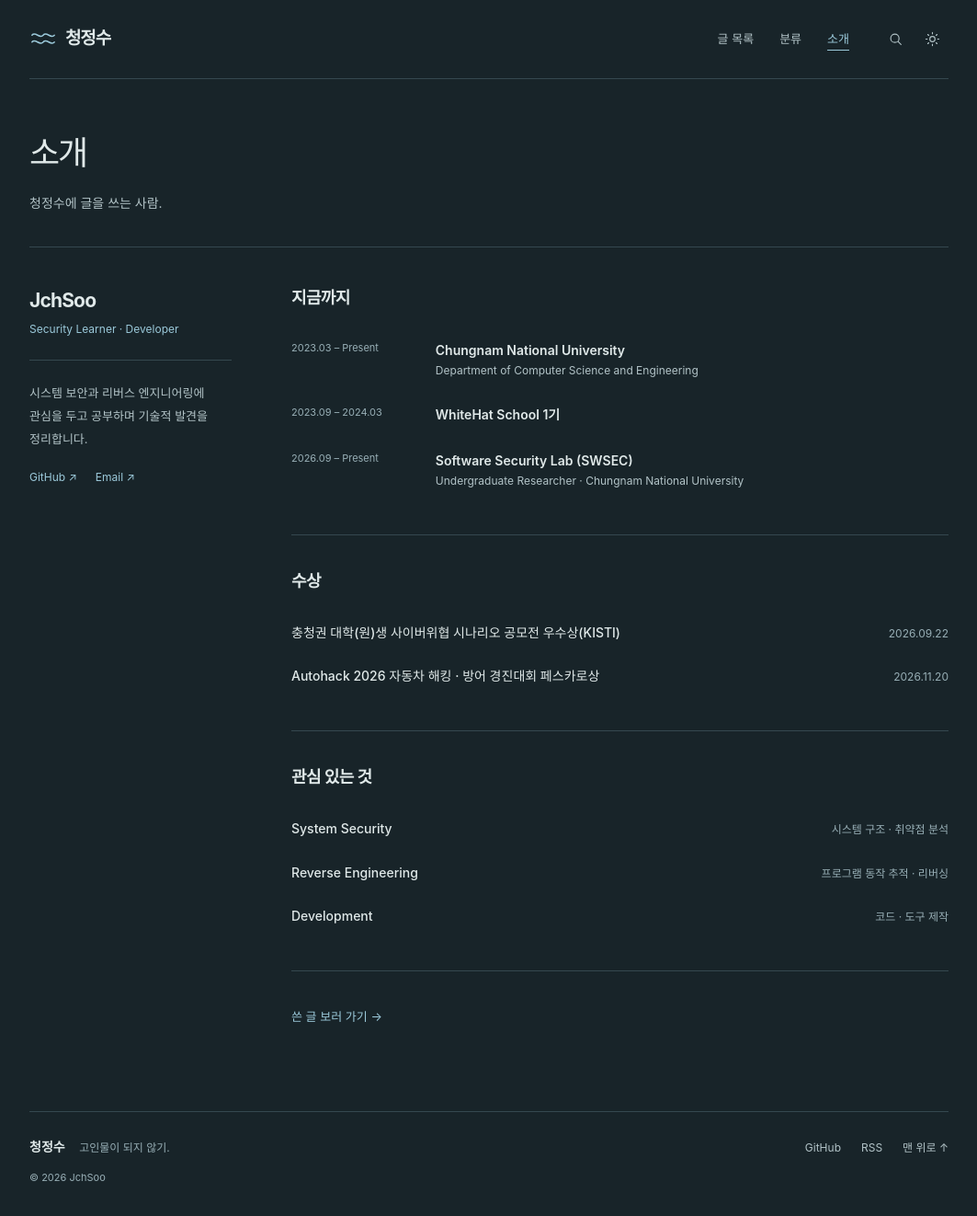
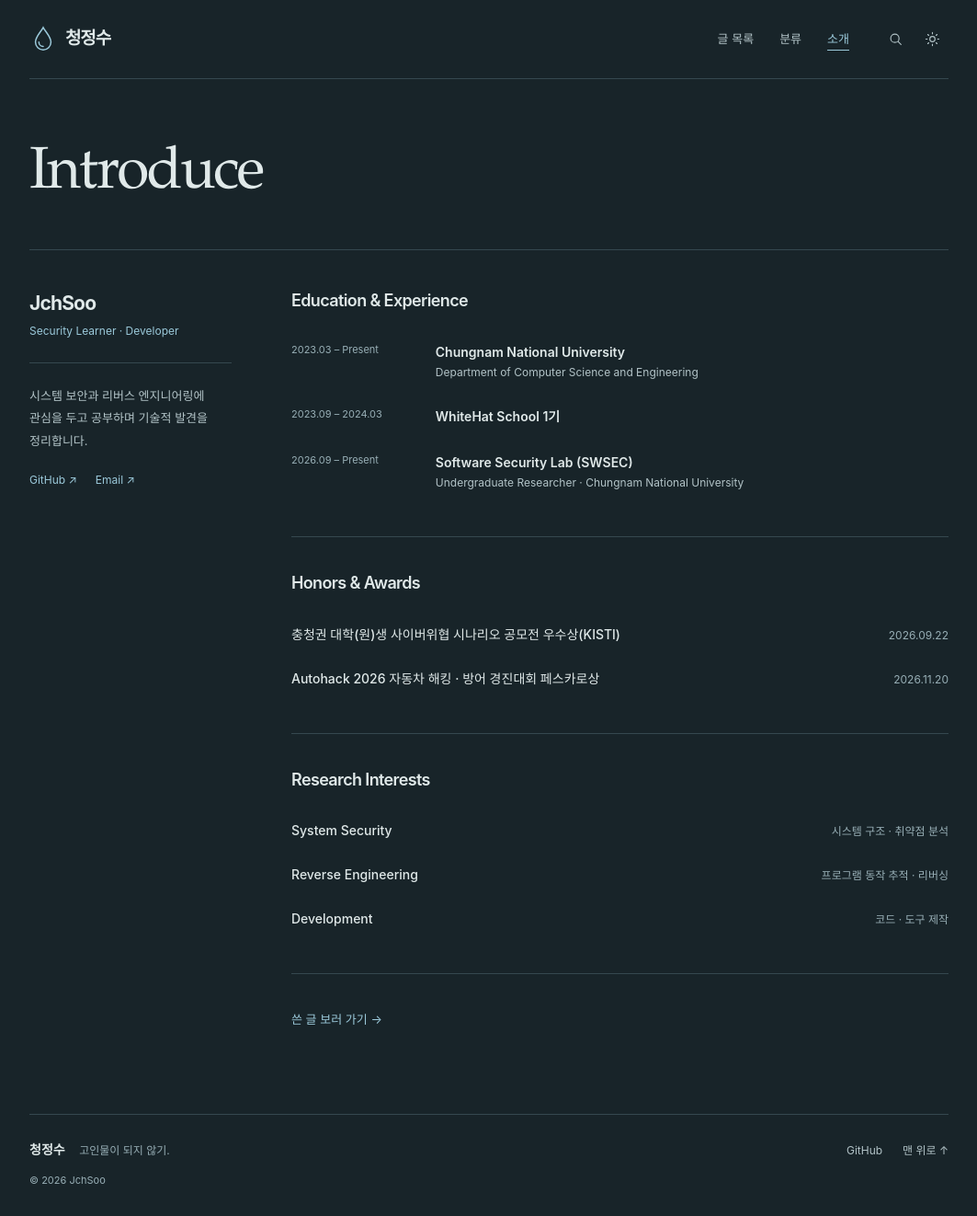
Before and after one commit to JchSoo/jchsoo.github.io, a Jekyll site: the page built from about.html, in a window 1280 px wide. Shown: the whole page at 92% size, without its empty margins (108-1171 px from the left). Built offline with Jekyll 4.4.1, drawn with Linux system fonts in a browser that asks for light colours.

Commit message:
소개글 수정

```diff
--- a/_includes/footer.html
+++ b/_includes/footer.html
@@ -3,7 +3,6 @@
     <a class="footer-brand" href="{{ '/' | relative_url }}">{{ site.title | escape }} <span>고인물이 되지 않기.</span></a>
     <div class="footer-links">
       {% unless site.github_username == 'YOUR_USERNAME' %}<a href="https://github.com/{{ site.github_username | escape }}" rel="noopener noreferrer" target="_blank">GitHub</a>{% endunless %}
-      <a href="{{ '/feed.xml' | relative_url }}">RSS</a>
       <a href="#top">맨 위로 ↑</a>
     </div>
   </div>
--- a/_includes/header.html
+++ b/_includes/header.html
@@ -1,7 +1,7 @@
 <header class="site-header" id="top">
   <div class="shell header-inner">
     <a class="brand" href="{{ '/' | relative_url }}" aria-label="{{ site.title }} 홈">
-      <svg class="brand-mark" aria-hidden="true" viewBox="0 0 32 32" fill="none"><path d="M3 12c4-5 9 5 13 0s9 5 13 0M3 20c4-5 9 5 13 0s9 5 13 0"/></svg>
+      <svg class="brand-mark" aria-hidden="true" viewBox="0 0 32 32" fill="none"><path d="M16 3c-2.5 5-9 11-9 17a9 9 0 0 0 18 0c0-6-6.5-12-9-17Z"/><path d="M11 20a5 5 0 0 0 5 5"/></svg>
       <span class="brand-type">{{ site.title | escape }}</span>
     </a>
 
--- a/_layouts/default.html
+++ b/_layouts/default.html
@@ -8,7 +8,7 @@
   <title>{% if page.title %}{{ page.title | escape }} | {% endif %}{{ site.title | escape }}</title>
   <meta name="description" content="{{ page.description | default: site.description | escape }}">
   <link rel="canonical" href="{{ page.url | absolute_url }}">
-  <link rel="icon" type="image/svg+xml" href="{{ '/assets/images/favicon.svg' | relative_url }}">
+  <link rel="icon" type="image/svg+xml" href="{{ '/assets/images/favicon.svg' | relative_url }}?v={{ site.time | date: '%s' }}">
   <link rel="alternate" type="application/rss+xml" title="{{ site.title | escape }}" href="{{ '/feed.xml' | absolute_url }}">
   <meta property="og:type" content="{% if page.layout == 'post' %}article{% else %}website{% endif %}">
   <meta property="og:title" content="{{ page.title | default: site.title | escape }}">
--- a/about.html
+++ b/about.html
@@ -1,12 +1,11 @@
 ---
 layout: default
-title: 소개
+title: Introduce
 description: 블로그와 작성자에 대한 소개
 permalink: /about/
 ---
-<section class="shell page-heading">
-  <h1>소개</h1>
-  <p>청정수에 글을 쓰는 사람.</p>
+<section class="shell page-heading about-heading">
+  <h1 lang="en">Introduce</h1>
 </section>
 
 <section class="shell about-grid inner-section">
@@ -27,7 +26,7 @@ permalink: /about/
   </div>
 
   <div class="about-main">
-    <h2>지금까지</h2>
+    <h2 lang="en">Education &amp; Experience</h2>
     <ul class="about-timeline" role="list" lang="en">
       <li>
         <span class="about-timeline-date"><time datetime="2023-03">2023.03</time> – Present</span>
@@ -52,7 +51,7 @@ permalink: /about/
     </ul>
 
     <div class="about-divider"></div>
-    <h2>수상</h2>
+    <h2 lang="en">Honors &amp; Awards</h2>
     <div class="interest-list award-list">
       <div>
         <strong>충청권 대학(원)생 사이버위협 시나리오 공모전 우수상(KISTI)</strong>
@@ -65,7 +64,7 @@ permalink: /about/
     </div>
 
     <div class="about-divider"></div>
-    <h2>관심 있는 것</h2>
+    <h2 lang="en">Research Interests</h2>
     <div class="interest-list">
       <div>
         <strong>System Security</strong>
--- a/assets/css/style.css
+++ b/assets/css/style.css
@@ -110,6 +110,7 @@ svg { display: block; }
 .page-heading { padding-block: 60px 35px; border-bottom: 1px solid var(--line); }
 .page-heading h1 { margin: 0 0 13px; font: 500 36px/1.4 var(--font-serif); letter-spacing: -.06em; overflow-wrap: anywhere; }
 .page-heading > p { margin: 0; color: var(--secondary); font-size: 14px; word-break: keep-all; }
+.page-heading.about-heading h1 { margin: 0; font-size: clamp(44px, 7vw, 64px); letter-spacing: -.04em; }
 .inner-section { padding-top: 30px; padding-bottom: 90px; }
 .inner-section > .post-list { max-width: 780px; }
 .archive-toolbar { margin-bottom: 7px; }
```
Also changed, not shown: assets/images/favicon.svg.
